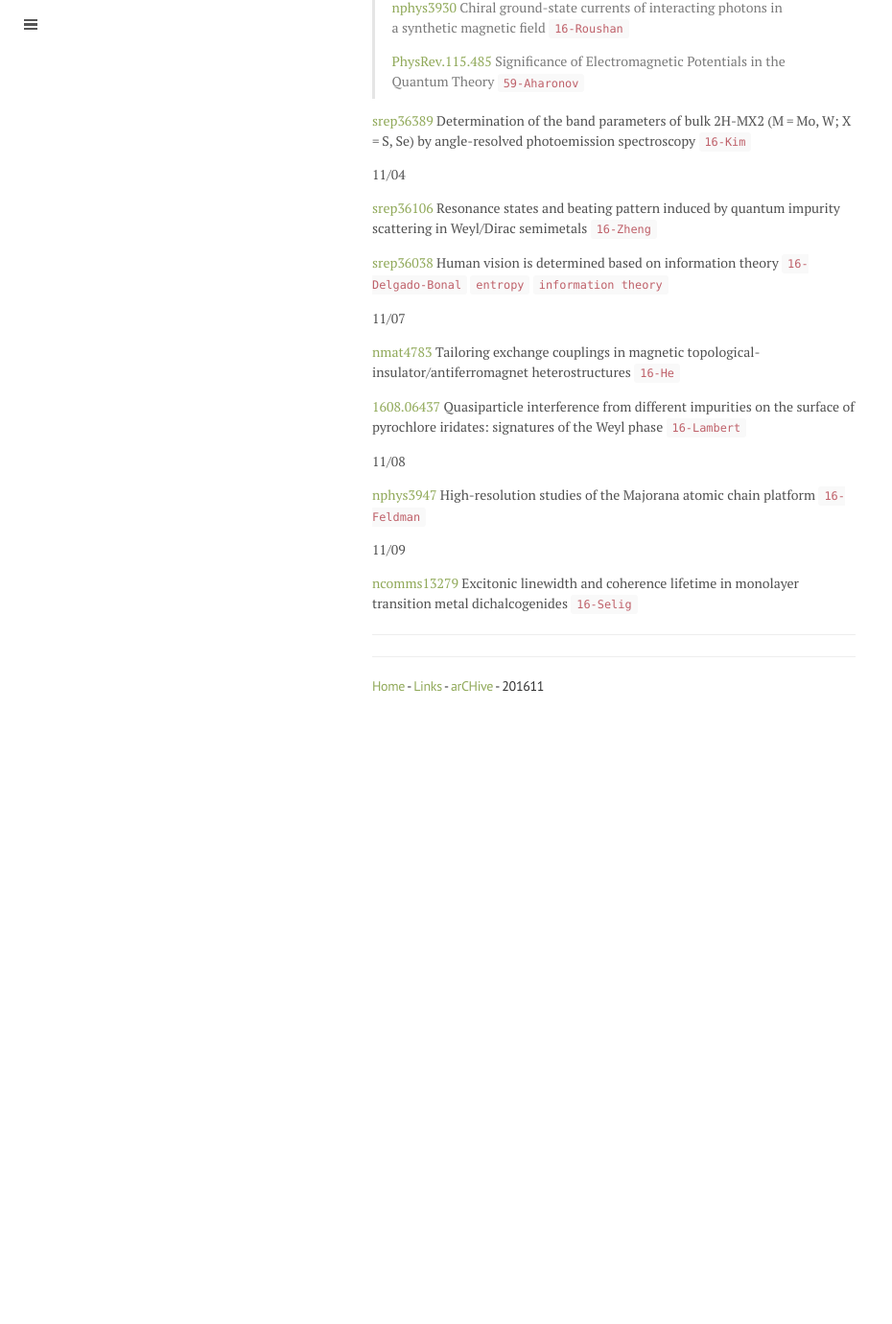
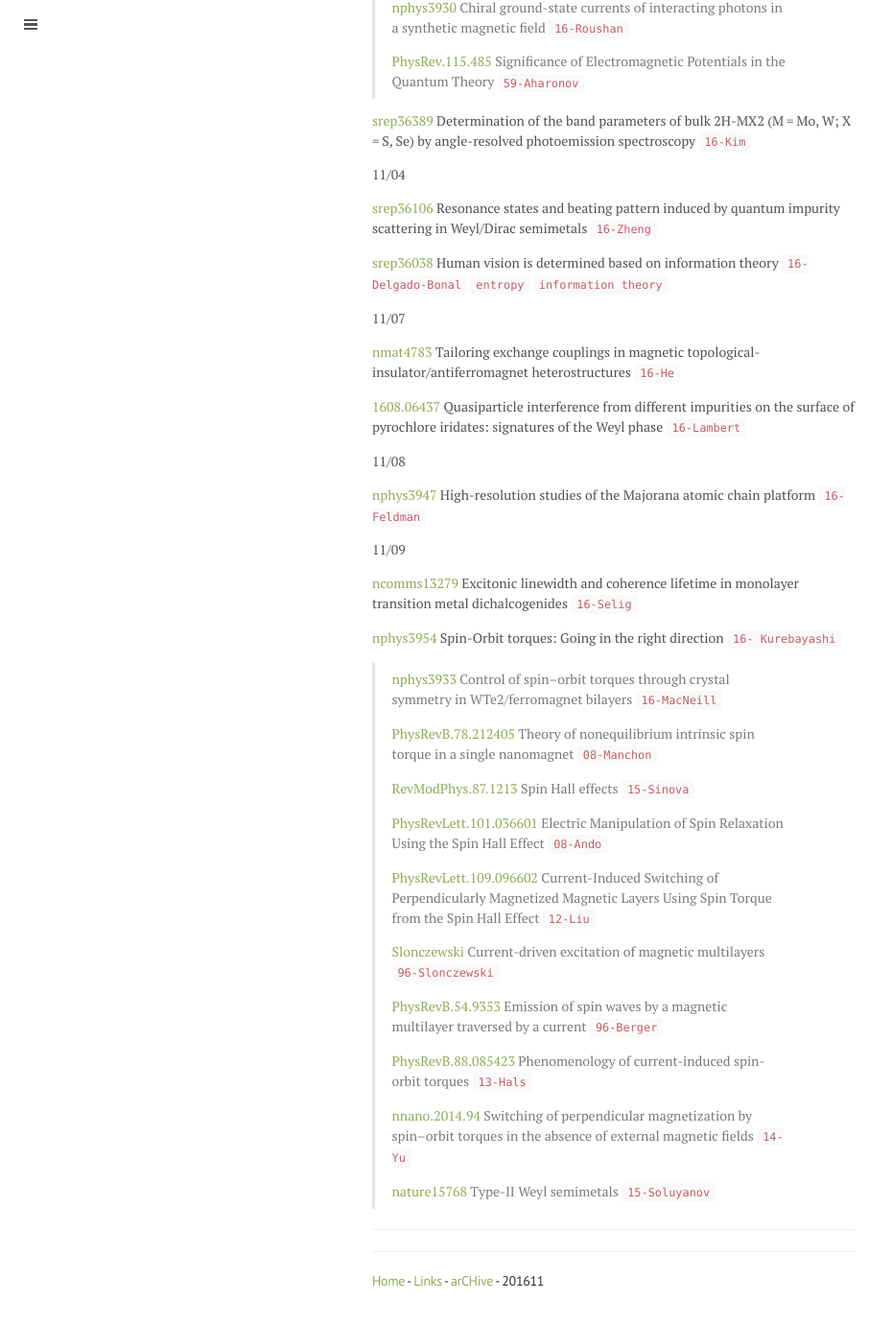
Before and after one commit to qkrwlsghdcjsworlt/work, a Jekyll site: the page built from 201611.md, in a window 1280 px wide and 1400 px high, scrolled down 713 px. Shown: the top 1380 px of the window at 96% size, without its empty margins (0-930 px from the left). Built offline with Jekyll 4.4.1, drawn with Linux system fonts in a browser that asks for light colours; formulas are drawn with MathJax 3; before the commit the page ends 1494 px from its top, so only the background shows below that.

Commit message:
“update”

```diff
--- a/201611.md
+++ b/201611.md
@@ -53,6 +53,34 @@ title: 201611
 
 [ncomms13279](http://www.nature.com/articles/ncomms13279) Excitonic linewidth and coherence lifetime in monolayer transition metal dichalcogenides `16-Selig`
 
+[nphys3954](http://www.nature.com/nphys/journal/vaop/ncurrent/full/nphys3954.html) Spin-Orbit torques: Going in the right direction `16- Kurebayashi`
+
+>
+[nphys3933](http://www.nature.com/nphys/journal/vaop/ncurrent/full/nphys3933.html) Control of spin–orbit torques through crystal symmetry in WTe2/ferromagnet bilayers `16-MacNeill`
+>
+[PhysRevB.78.212405](http://journals.aps.org/prb/abstract/10.1103/PhysRevB.78.212405) Theory of nonequilibrium intrinsic spin torque in a single nanomagnet `08-Manchon`
+>
+[RevModPhys.87.1213](http://journals.aps.org/rmp/abstract/10.1103/RevModPhys.87.1213) Spin Hall effects `15-Sinova`
+>
+[PhysRevLett.101.036601](http://journals.aps.org/prl/abstract/10.1103/PhysRevLett.101.036601) Electric Manipulation of Spin Relaxation Using the Spin Hall Effect `08-Ando`
+>
+[PhysRevLett.109.096602](http://journals.aps.org/prl/abstract/10.1103/PhysRevLett.109.096602) Current-Induced Switching of Perpendicularly Magnetized Magnetic Layers Using Spin Torque from the Spin Hall Effect `12-Liu`
+>
+[Slonczewski](http://www.sciencedirect.com/science/article/pii/0304885396000625) Current-driven excitation of magnetic multilayers `96-Slonczewski`
+>
+[PhysRevB.54.9353](http://journals.aps.org/prb/abstract/10.1103/PhysRevB.54.9353) Emission of spin waves by a magnetic multilayer traversed by a current `96-Berger`
+>
+[PhysRevB.88.085423](http://journals.aps.org/prb/abstract/10.1103/PhysRevB.88.085423) Phenomenology of current-induced spin-orbit torques `13-Hals`
+>
+[nnano.2014.94](http://www.nature.com/nnano/journal/v9/n7/full/nnano.2014.94.html) Switching of perpendicular magnetization by spin–orbit torques in the absence of external magnetic fields `14-Yu`
+>
+[nature15768](http://www.nature.com/nature/journal/v527/n7579/full/nature15768.html) Type-II Weyl semimetals `15-Soluyanov`
+
+
+
+
+
+
 
 
 
```
